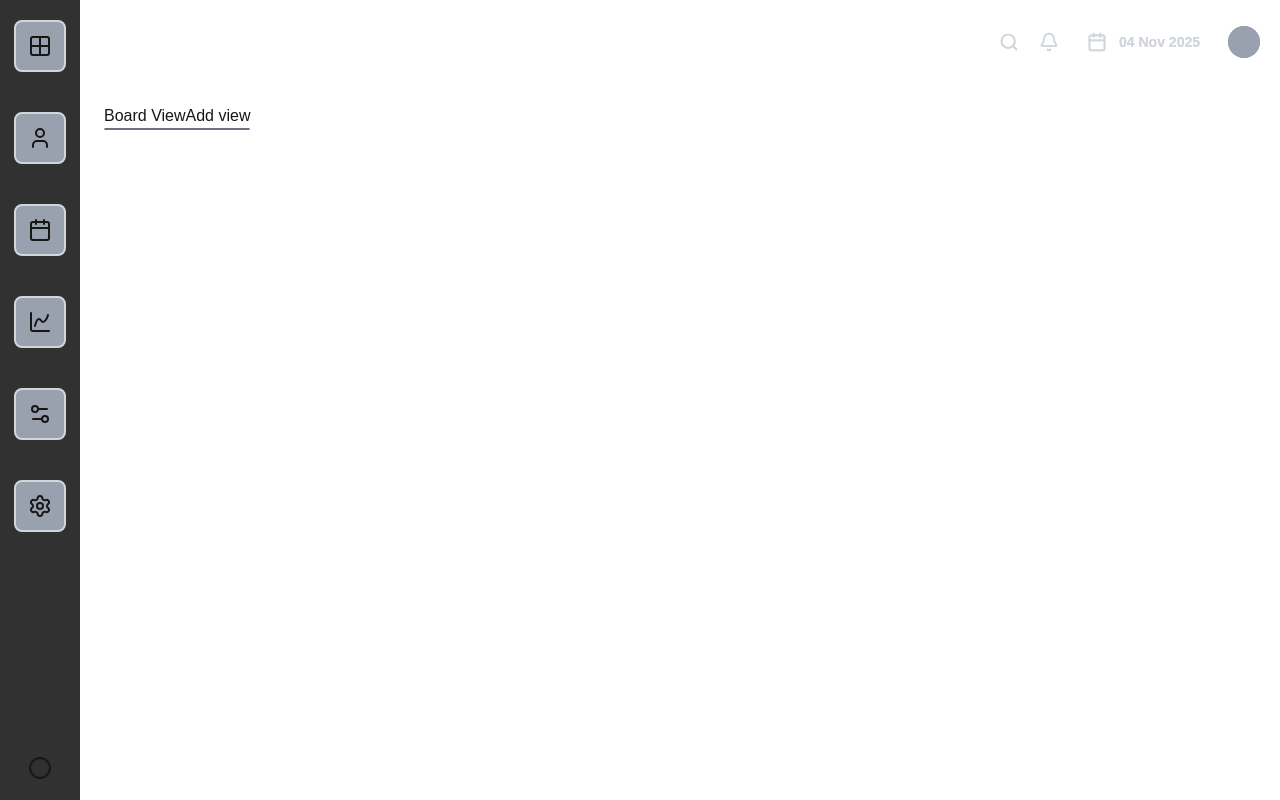
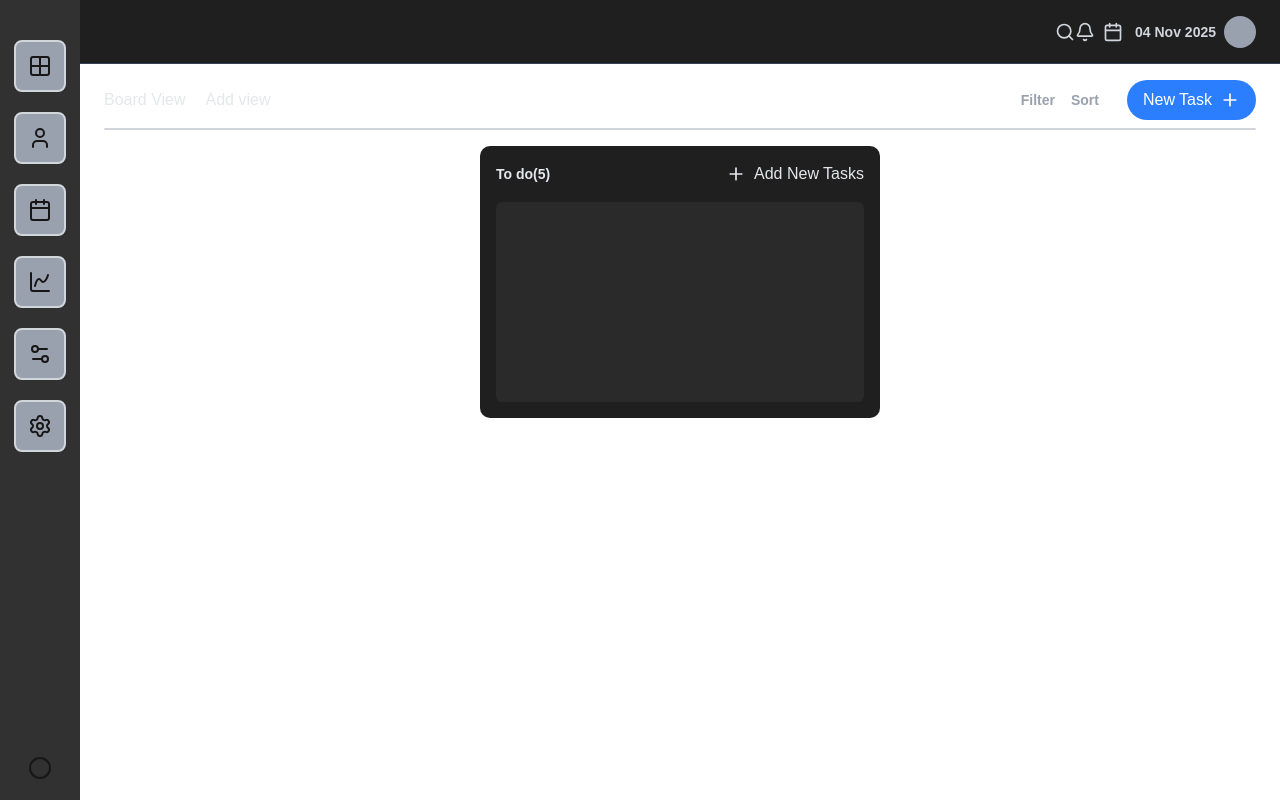
Before and after one commit to bakar255/todogit, a Next.js app: page / in a window 1280 px wide. Built offline with nearby package versions, Linux system fonts and the light colour scheme.

Commit message:
feat: enhance layout for navbar and dashboard and components

```diff
--- /dev/null
+++ b/app/components/dashboard/DashboardLayout.tsx
@@ -0,0 +1,14 @@
+import Navbar from "../navbar";
+import Sidebar from "../sidebar";
+
+export default function DashboardLayout({ children }: { children: React.ReactNode }) {
+    return (
+ <div className="flex min-h-screen w-full">
+  <Sidebar />
+  <div className="flex-1 flex flex-col w-full">
+      <Navbar />
+    <main className="flex-1 px-6 w-full">{children}</main>
+  </div>
+</div>
+    );
+}
--- a/app/components/dashboard/dashboard.tsx
+++ b/app/components/dashboard/dashboard.tsx
@@ -1,19 +1,57 @@
+import { Plus } from "lucide-react";
 
 export default function Dashboard() {
 
-    return (
-        <div className=" py-6">
+  return (
 
-            <div className="">
-                <button>Board View</button>
-                <button>Add view</button>
+    <div className="pt-6">
 
+      <div className="flex items-center space-x-5 relative">
+        <button className="text-gray-200">Board View</button>
+        <button className="text-gray-200">Add view</button>
+
+          <div className="absolute right-0 ml-2 flex items-center space-x-4">
+
+            <span className="text-gray-400 text-sm font-bold cursor-pointer">Filter</span>
+            <span className="text-gray-400 text-sm font-bold cursor-pointer">Sort</span>
+
+          <button className="flex items-center cursor-pointer rounded-full bg-blue-500 text-white px-4 py-2 ml-3">  New Task <Plus size={20} className="ml-2" /></button>
+
+         </div>
+      </div>
+
+      <div className="border border-gray-300 mt-4 w-full rounded-full "></div>
+
+      <div className="flex justify-center mt-4">
+
+        <div className="kanban-col relative w-full max-w-md">
+
+          <div className="flex justify-between items-center w-full mb-4">
+
+            <div>
+             <span className="text-sm font-bold text-gray-200">To do(5)</span>
             </div>
 
-            <div className="border-solid text-gray-500 rounded-full border-1 w-full"></div>
+            <div>
+              <button className="flex items-center space-x-2 text-gray-200 hover:text-gray-100">
+                <Plus size={20} />
+                <span>Add New Tasks</span>
+              </button>
+            </div>
+
+
+          </div>
+
+
+          <div className="card-kanban w-full">
+
+          </div>
+
         </div>
 
 
-    )
+      </div>
 
+    </div>
+  );
 }
--- a/app/components/dashboard/layout.tsx
+++ /dev/null
@@ -1,25 +0,0 @@
-import Navbar from "../navbar";
-import Sidebar from "../sidebar";
-
-
-
-export default function DashboardLayout({ children }: { children: React.ReactNode }) {
-    return (
-        <div className="flex min-h-screen">
-
-            {/* SIDEBAR À GAUCHE */}
-            <Sidebar />
-
-            {/* CONTENU PRINCIPAL */}
-            <div className="flex-1">
-                <Navbar />
-
-                {/* CONTAINER CENTRÉ */}
-                <main className="max-w-7xl mx-auto px-6 mt-20">
-                    {children}
-                </main>
-            </div>
-
-        </div>
-    );
-}
--- a/app/components/navbar.tsx
+++ b/app/components/navbar.tsx
@@ -3,21 +3,15 @@ import { User, Bell, Search, Calendar} from "lucide-react"
 
 export default function Navbar() {
 
-    return (
-            <div className="flex items-center justify-center space-x-5 absolute right-5 py-6">
-
-               <Search size={20} className="btn-gray" />
-
-                <Bell size={20}  className="btn-gray"/>
-
-                <div className="flex space-x-3 cursor-pointer rounded-sm hover:bg-gray-300 p-2">
-                    <Calendar size={20} className="btn-gray"/>
-                <span className="text-gray-300 text-sm font-bold">04 Nov 2025</span>
-                </div>
-                <div className="w-8 h-8 rounded-full bg-gray-400 ">
-            </div>
-
-            </div>
-    )
-
+  return (
+    <div className="w-full h-16 flex items-center justify-end px-6 border-b border-gray-700 bg-[#1f1f1f]">
+      <Search size={20} className="btn-gray" />
+      <Bell size={20} className="btn-gray" />
+      <div className="flex space-x-3 cursor-pointer rounded-sm hover:bg-gray-700 p-2">
+        <Calendar size={20} className="btn-gray" />
+        <span className="text-gray-300 text-sm font-bold">04 Nov 2025</span>
+      </div>
+      <div className="w-8 h-8 rounded-full bg-gray-400"></div>
+    </div>
+  );
 }
--- a/app/components/sidebar.tsx
+++ b/app/components/sidebar.tsx
@@ -14,15 +14,22 @@ export default function Sidebar() {
 
     return (
 
-        <div className="flex flex-col w-20 space-y-5 bg-[#313131] items-center  ">
+        <div className="py-5 w-20 space-y-5 bg-[#313131] ">
+        <div className="flex flex-col items-center">
+
+
            {Icons.map((item) =>
           <div key={item.id} className=" mt-5 p-3 border-2 border-gray-300 rounded-lg bg-gray-400 cursor-pointer hover:border-gray-400">
+
             <item.icon
-            size={25}
+            size={20 }
             className="w-6 h-6" />
            </div>
+
            )}
            <Circle className="w-15 absolute bottom-5"/>
         </div>
+        </div>
+
     )
 }
--- a/app/globals.css
+++ b/app/globals.css
@@ -19,6 +19,13 @@
   }
 }
 
+html, body {
+  height: 100%;
+  width: 100%;
+  margin: 0;
+  padding: 0;
+}
+
 body {
   background: var(--background);
   color: var(--foreground);
@@ -28,3 +35,26 @@ body {
 .btn-gray {
   @apply text-gray-300 border-gray-400 cursor-pointer hover:border-gray-500;
 }
+
+.text-gray {
+  @apply text-gray-300 text-sm font-bold
+}
+
+.kanban-col {
+  display: flex;
+  flex-direction: column;
+  width: 100%;
+  max-width: 400px;
+  min-height: 256px;
+  padding: 16px;
+  background-color: #1f1f1f;
+  border-radius: 10px;
+}
+
+.card-kanban {
+  padding: 10px;
+  width: 100%;
+  min-height: 200px;
+  background-color: #2a2a2a;
+  border-radius: 0.40rem;
+}
--- a/app/layout.tsx
+++ b/app/layout.tsx
@@ -6,10 +6,8 @@ export default function RootLayout({
   children: React.ReactNode;
 }>) {
   return (
-    <html>
-      <body
-      className=""
-      >
+    <html className="h-full w-full">
+    <body className="h-full w-full m-0 p-0">
         {children}
       </body>
     </html>
--- a/app/page.tsx
+++ b/app/page.tsx
@@ -1,20 +1,11 @@
-import Image from "next/image";
-import Sidebar from "./components/sidebar";
 import Dashboard from "./components/dashboard/dashboard";
-import Navbar from "./components/navbar";
-import DashboardLayout from "./components/dashboard/layout";
+import DashboardLayout from "./components/dashboard/DashboardLayout";
 
 export default function Home() {
 
-
   return (
-    <div className="flex min-h-screen">
-      <Navbar />
-
-      <DashboardLayout>
+    <DashboardLayout>
       <Dashboard />
-      </DashboardLayout>
-
-    </div>
+    </DashboardLayout>
   );
 }
```
